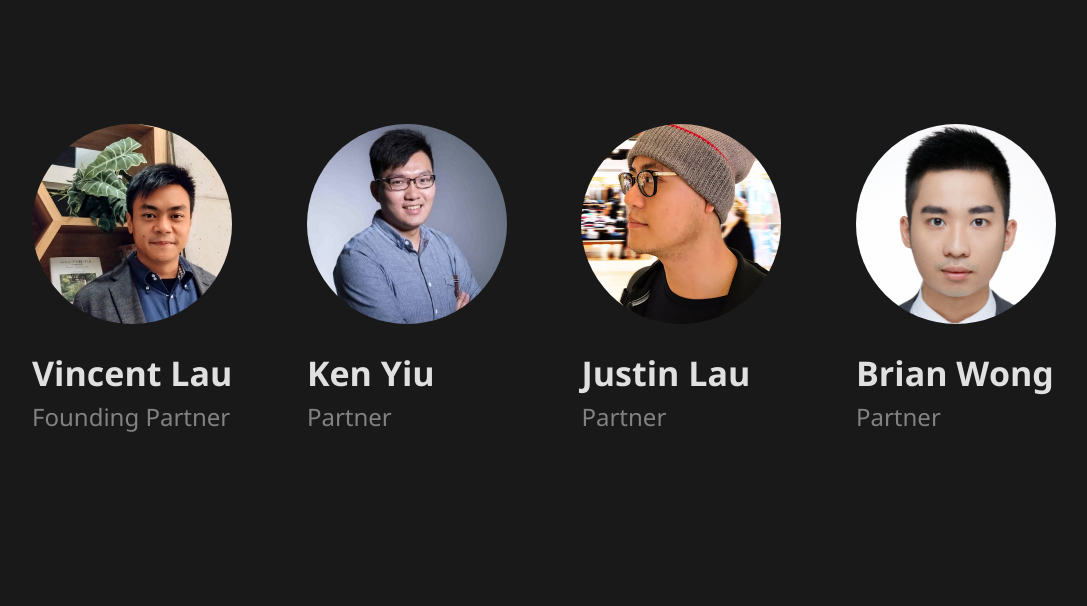
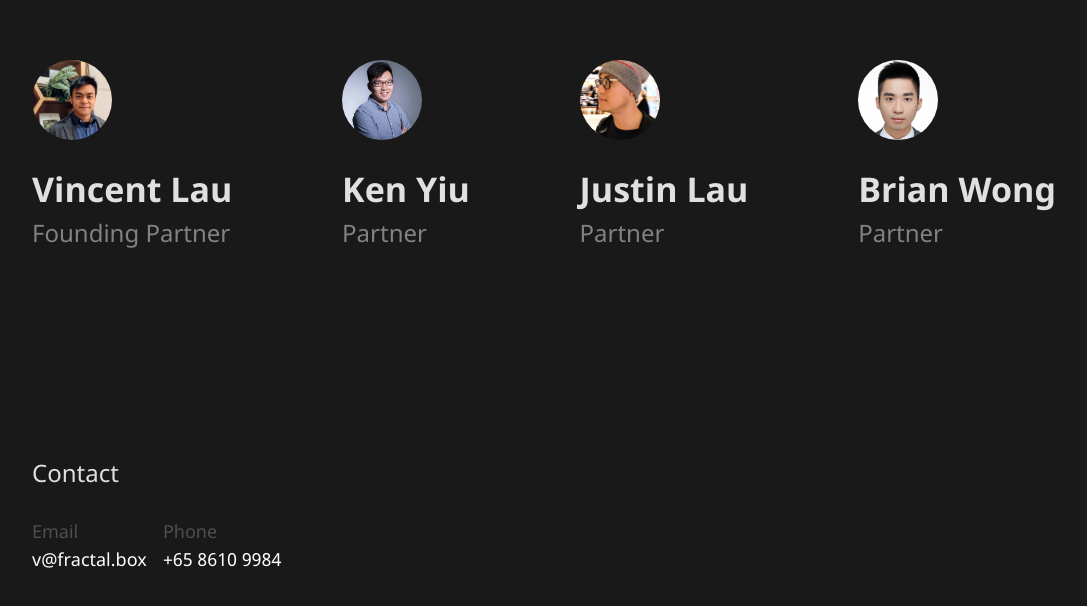
Before and after one commit to fractaldotbox/fractal.box, a Next.js app: page / in a window 1280 px wide. Shown: the part 4741-5347 px from the top of the page, without its empty margins (96-1183 px from the left). Built offline with nearby package versions, Linux system fonts and the light colour scheme.

Commit message:
fix: styles

```diff
--- a/page-container/index-page/OurTeam.tsx
+++ b/page-container/index-page/OurTeam.tsx
@@ -82,11 +82,9 @@ const useStyle = makeStyles((theme) => ({
 }));
 
 const OurTeam = ({ className }: Partial<{ className: string }>) => {
-  const classes = useStyle();
-  const { title, brands } = content;
   return (
     <Box id="our-team" component="article" className={className}>
-      <Grid container justify="space-between" className={classes.members}>
+      <Grid container justify="space-between">
         {members.map((member) => (
           <Grid item key={member.name}>
             <Member name={member.name} position={member.position} avatarSrc={member.avatarSrc} />
--- a/page-container/index-page/Testimonial.tsx
+++ b/page-container/index-page/Testimonial.tsx
@@ -62,7 +62,7 @@ const Testimonial = ({ className }: Partial<{ className: string }>) => {
 
   return (
     <Grid component="article" container justify="space-around">
-      <Grid item sm={12} className={classes.title}>
+      <Grid item sm={12} className="text-center items-center">
         <h2 className="text-2xl font-italic underline">
           Testimonial
         </h2>
--- a/shared/components/Member.tsx
+++ b/shared/components/Member.tsx
@@ -28,8 +28,8 @@ const Member = ({ avatarSrc, name, position }: MemberProps) => {
   const classes = useStyles();
   return (
     <Grid container direction="column" component="section" className={classes.root}>
-      <Grid item>
-        <Avatar src={avatarSrc} alt={name} className={classes.avatar} imgProps={{ width: '200', height: '200' }} />
+      <Grid item className="w-20 h-20 rounded">
+        <img src={avatarSrc} alt={name} className="rounded-full" />
       </Grid>
       <Grid item>
         <Typography component="h3" variant="h3" color="primary">
```
